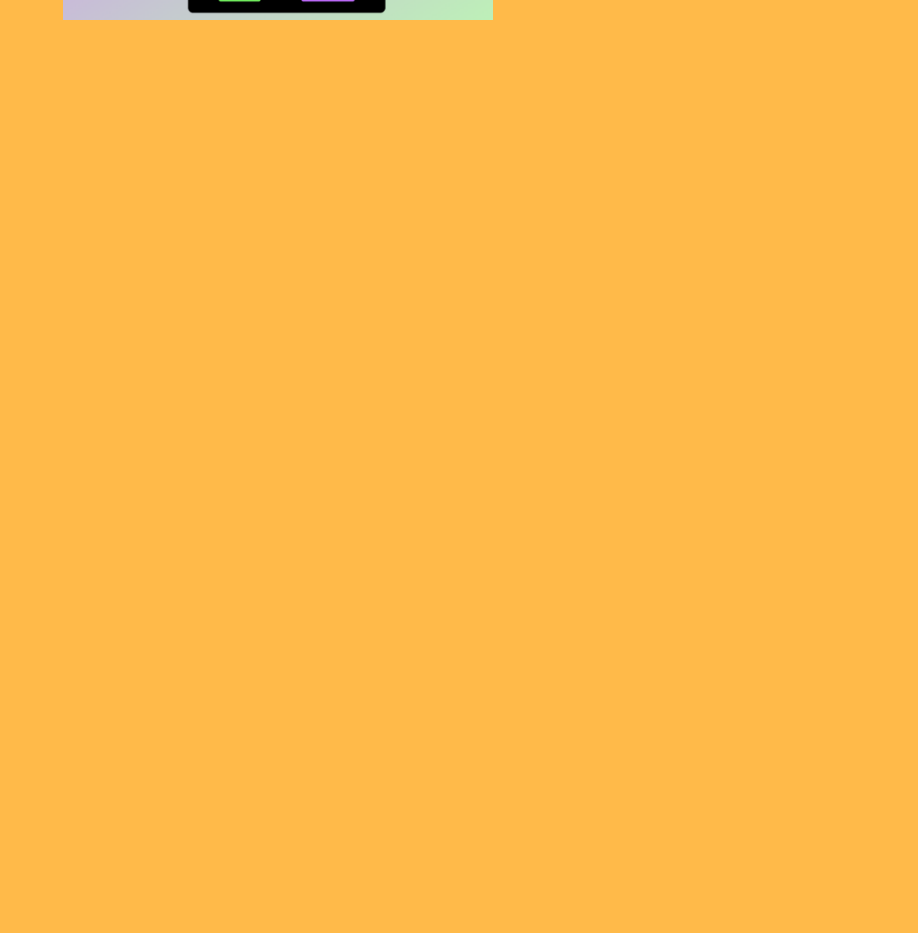
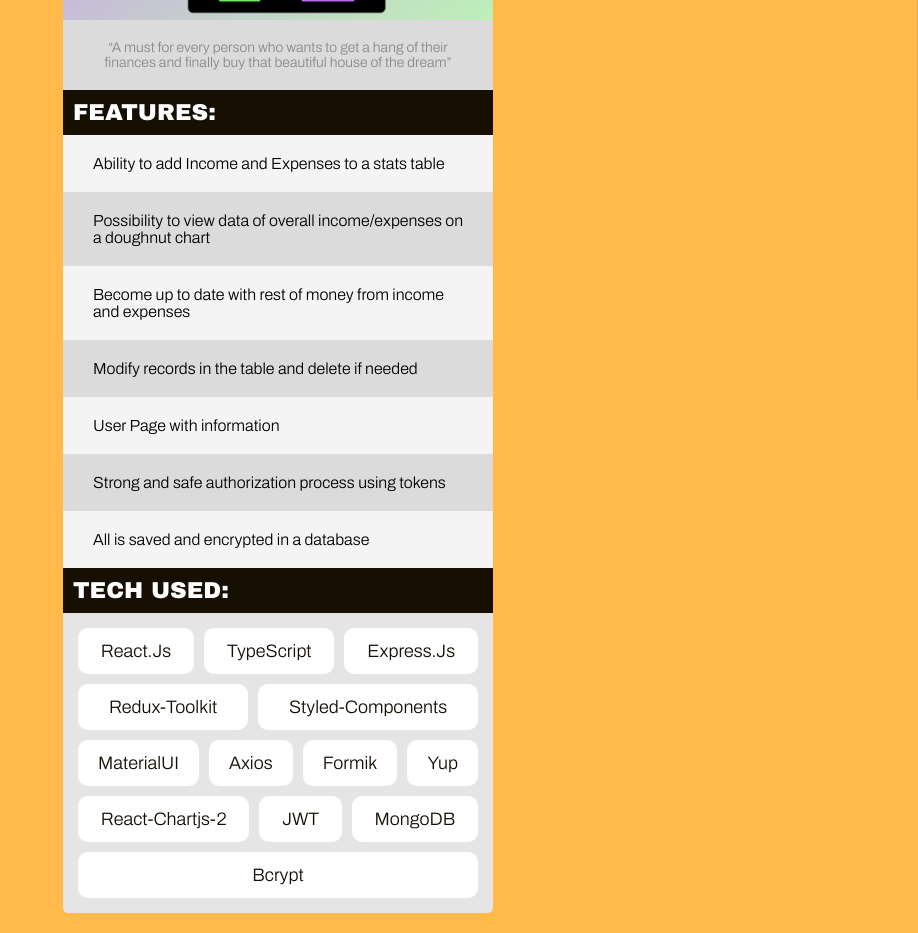
Before and after one commit to mr-nazarii/myweb, a Next.js app: page /1 in a window 1280 px wide. Shown: the part 400-1333 px from the top of the page, without its empty margins (362-1280 px from the left). Before the commit the page ends 800 px from the top, so only its background shows below. Built offline with nearby package versions, Linux system fonts and the light colour scheme.

Commit message:
edit project page

```diff
--- a/data.ts
+++ b/data.ts
@@ -3,14 +3,66 @@ export const serverResponse = () => {
     {
       id: 1,
       name: "Dr Finance",
+      quote:
+        "A must for every person who wants to get a hang of their finances and finally buy that beautiful house of the dream",
+      features: [
+        "Ability to add Income and Expenses to a stats table",
+        "Possibility to view data of overall income/expenses on a doughnut chart",
+        "Become up to date with rest of money from income and expenses",
+        "Modify records in the table and delete if needed",
+        "User Page with information",
+        "Strong and safe authorization process using tokens",
+        "All is saved and encrypted in a database",
+      ],
+      techList: [
+        "React.js",
+        "TypeScript",
+        "Express.js",
+        "Redux-toolkit",
+        "styled-components",
+        "MaterialUI",
+        "axios",
+        "Formik",
+        "Yup",
+        "react-chartjs-2",
+        "JWT",
+        "MongoDB",
+        "bcrypt",
+      ],
     },
     {
       id: 2,
       name: "Forkio Website",
+      quote:
+        "Forkio website is a beautifully simple and compact fast responsive website which is written using the best practices of JavaScript HTML/SCSS technologies and Responsive Web Design.",
+      features: [
+        "Fully written using Mobile First Technologies",
+        "Simple and beautiful for Business purposes",
+        "Responsiveness in every section of the website",
+        "Greatly designed",
+      ],
+      techList: ["JavaScript", "SCSS", "Node.js", "HTML/CSS", "Gulp"],
     },
     {
       id: 3,
       name: "Cookie Shop",
+      quote:
+        "The Cookie-shop website is a React build website using best practices of component development, and Redux technology.",
+      features: [
+        "The main page which fetches data from the server and sets it in the Redux Store for further usage.",
+        "Creating unique Items from stored data",
+        "Ability to add the item to the favorite list or to the cart",
+        "The app tracks/stores your chosen items",
+        "Modal which shows when clicked on the (Add to Cart) or (Remove from Cart)",
+      ],
+      techList: [
+        "React.js",
+        "React-router",
+        "JavaScript",
+        "Redux",
+        "Redux-thunk",
+        "SCSS",
+      ],
     },
   ];
 };
--- a/pages/[id].tsx
+++ b/pages/[id].tsx
@@ -1,5 +1,6 @@
 import { serverResponse, serverSpesificResponse } from "data";
 import Image from "next/image";
+import { features } from "process";
 import React from "react";
 import styles from "../styles/ProjectPage.module.scss";
 
@@ -47,6 +48,25 @@ const Product: any = ({ data }: any) => {
             objectFit="cover"
           />
         </div>
+        <p className={styles.projectPage__quote}>
+          &ldquo;{data[0].quote}&rdquo;
+        </p>
+        <p className={styles.projectPage__sectionTitle}>FEATURES:</p>
+        <ul className={styles.projectPage__featureList}>
+          {data[0].features
+            ? data[0].features.map((feature: any) => (
+                <li key={feature}>{feature}</li>
+              ))
+            : null}
+        </ul>
+        <p className={styles.projectPage__sectionTitle}>TECH USED:</p>
+        <ul className={styles.projectPage__techList}>
+          {data[0].techList
+            ? data[0].techList.map((feature: any) => (
+                <li key={feature}>{feature}</li>
+              ))
+            : null}
+        </ul>
       </div>
     </div>
   );
--- a/pages/_document.tsx
+++ b/pages/_document.tsx
@@ -6,6 +6,12 @@ class MyDocument extends Document {
     return (
       <Html>
         <Head>
+          <link rel="preconnect" href="https://fonts.googleapis.com" />
+          <link rel="preconnect" href="https://fonts.gstatic.com" />
+          <link
+            href="https://fonts.googleapis.com/css2?family=Archivo:wght@300&display=swap"
+            rel="stylesheet"
+          />
           <link rel="preconnect" href="https://fonts.googleapis.com" />
           <link rel="preconnect" href="https://fonts.gstatic.com" />
           <link
--- a/styles/ProjectPage.module.scss
+++ b/styles/ProjectPage.module.scss
@@ -17,8 +17,9 @@
   max-width: 430px;
   display: flex;
   flex-direction: column;
+  border-radius: 5px;
 
-  background-color: #dbdbdb;
+  background-color: #e5e5e5;
   &__title {
     text-align: center;
     width: 100%;
@@ -44,4 +45,62 @@
     width: 100%;
     height: 300px;
   }
+
+  &__quote {
+    background: #dbdbdb;
+    color: #898989;
+    padding: 20px 30px;
+    text-align: center;
+    font-family: "Archivo", sans-serif;
+    font-weight: 300;
+    margin: 0;
+    font-size: 14px;
+  }
+
+  &__featureList {
+    padding: 0;
+    margin: 0;
+    list-style-type: none;
+    padding: 0;
+
+    li {
+      padding: 20px 30px;
+    }
+
+    li:nth-child(even) {
+      background-color: #dbdbdb;
+    }
+
+    li:nth-child(odd) {
+      background-color: #f5f4f4;
+    }
+  }
+
+  &__sectionTitle {
+    text-align: left;
+    width: 100%;
+    color: white;
+    font-family: "Archivo Black";
+    font-style: normal;
+    font-weight: 400;
+    font-size: 23px;
+    line-height: 25px;
+    text-transform: uppercase;
+    padding-bottom: 7px;
+    background-color: $black;
+    padding: 10px;
+    margin: 0px;
+  }
+
+  &__techList {
+    text-align: center;
+    display: flex;
+    flex-wrap: wrap;
+    padding: 0;
+    margin: 10px 10px;
+    li {
+      @include techDefault;
+      flex-grow: 1;
+    }
+  }
 }
--- a/styles/_mixins.scss
+++ b/styles/_mixins.scss
@@ -23,3 +23,19 @@
   border-radius: 5px;
   filter: drop-shadow(0px 4px 4px rgba(0, 0, 0, 0.25));
 }
+
+@mixin techDefault {
+  display: inline-block;
+  font-family: "Archivo";
+  font-style: normal;
+  font-weight: 400;
+  font-size: 18px;
+  line-height: 20px;
+  text-transform: capitalize;
+  color: #170f04;
+  margin: 0;
+  padding: 13px 10px;
+  border-radius: 10px;
+  margin: 5px;
+  background-color: white;
+}
```
Also changed, not shown: styles/Stack.module.scss (+4 -13 lines).
